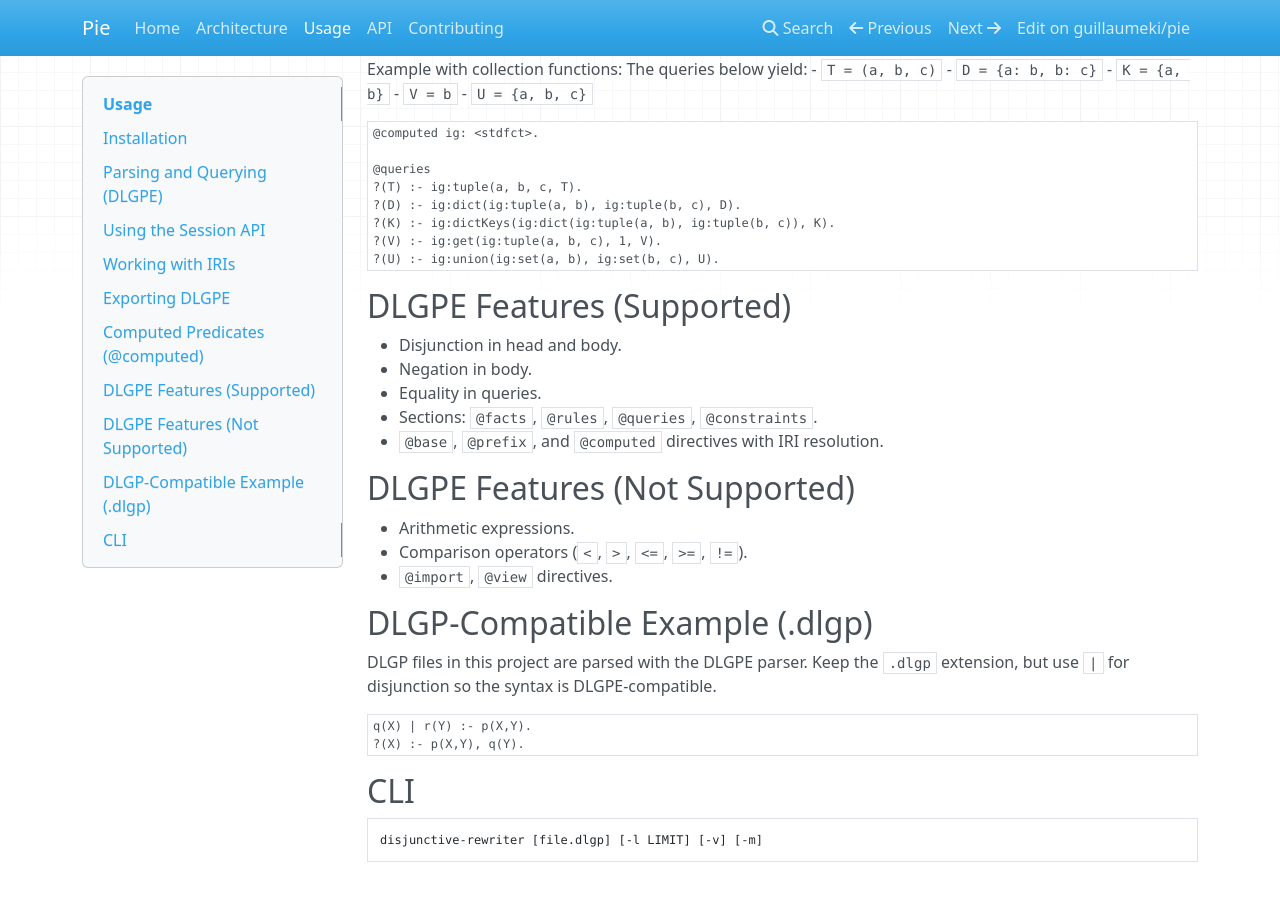
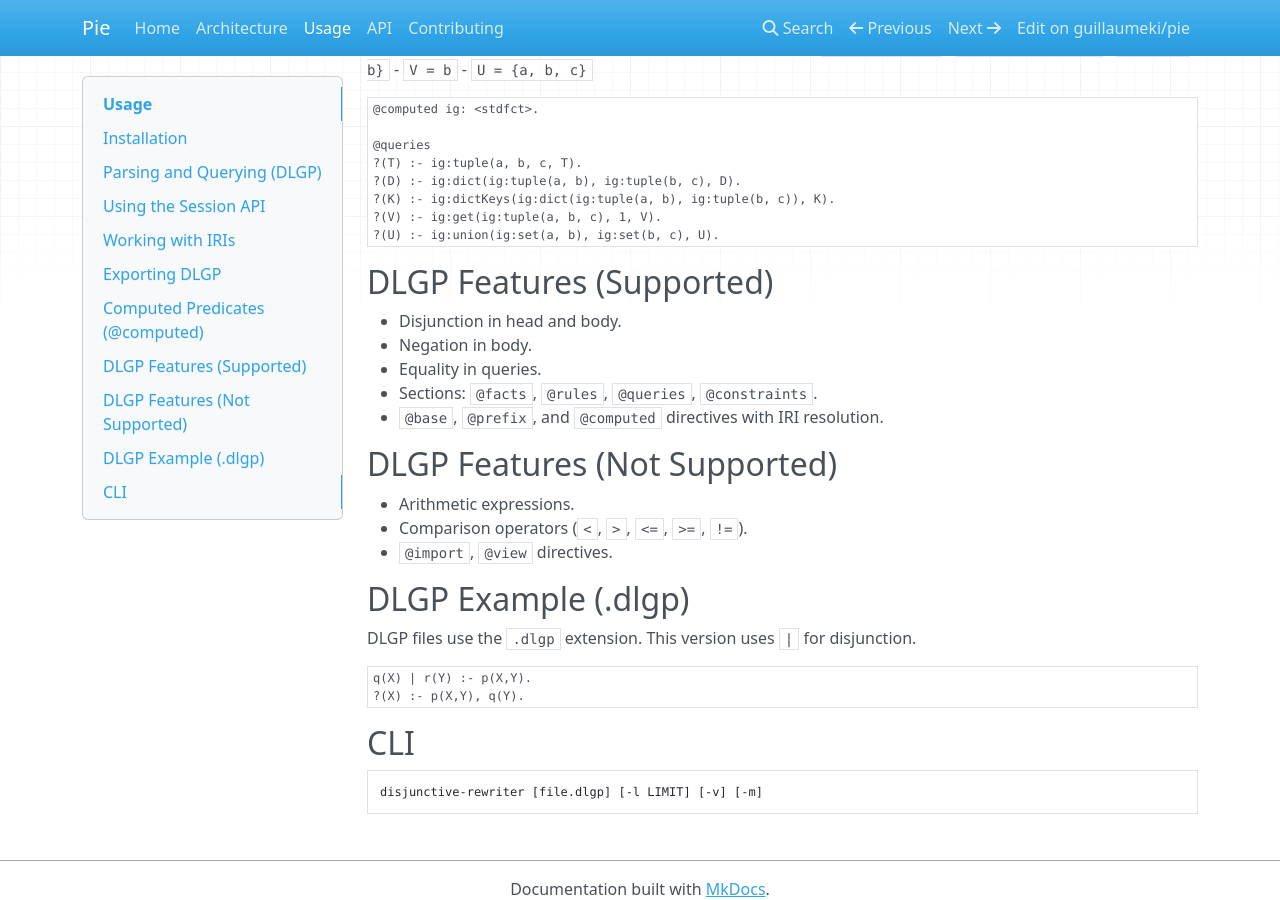
Before and after one commit to guillaumeki/pie, an MkDocs documentation site: the page built from docs/usage.md, in a window 1280 px wide and 900 px high, scrolled down 3869 px. Built offline with MkDocs 1.6.1, drawn with Linux system fonts in a browser that asks for light colours; nearby versions of some CDN libraries; some of the changed text lies outside the part shown.

Commit message:
docs: align dlgp naming

````diff
--- a/docs/usage.md
+++ b/docs/usage.md
@@ -5,8 +5,8 @@
 pip install -e .
 ```
 
-## Parsing and Querying (DLGPE)
-This example parses a DLGPE document, builds a fact base, and returns both
+## Parsing and Querying (DLGP)
+This example parses a DLGP document, builds a fact base, and returns both
 substitutions and projected answers.
 ```python
 from prototyping_inference_engine.io.parsers.dlgpe import DlgpeParser
@@ -85,12 +85,12 @@ value = iri.recompose()
 print(value)  # http://example.org/ns/resource
 ```
 
-Parsing with DLGPE stores the last `@base` and `@prefix` directives in the
+Parsing with DLGP stores the last `@base` and `@prefix` directives in the
 `ParseResult` and `ReasoningSession` so you can reuse them when exporting.
 Computed prefix directives (`@computed`) are stored as well.
 
-## Exporting DLGPE
-This example parses a document and exports it back to DLGPE with a writer.
+## Exporting DLGP
+This example parses a document and exports it back to DLGP with a writer.
 ```python
 from prototyping_inference_engine.io.writers.dlgpe_writer import DlgpeWriter
 from prototyping_inference_engine.session.reasoning_session import ReasoningSession
@@ -243,21 +243,20 @@ The queries below yield:
 ?(U) :- ig:union(ig:set(a, b), ig:set(b, c), U).
 ```
 
-## DLGPE Features (Supported)
+## DLGP Features (Supported)
 - Disjunction in head and body.
 - Negation in body.
 - Equality in queries.
 - Sections: `@facts`, `@rules`, `@queries`, `@constraints`.
 - `@base`, `@prefix`, and `@computed` directives with IRI resolution.
 
-## DLGPE Features (Not Supported)
+## DLGP Features (Not Supported)
 - Arithmetic expressions.
 - Comparison operators (`<`, `>`, `<=`, `>=`, `!=`).
 - `@import`, `@view` directives.
 
-## DLGP-Compatible Example (.dlgp)
-DLGP files in this project are parsed with the DLGPE parser. Keep the `.dlgp`
-extension, but use `|` for disjunction so the syntax is DLGPE-compatible.
+## DLGP Example (.dlgp)
+DLGP files use the `.dlgp` extension. This version uses `|` for disjunction.
 
 ```prolog
 q(X) | r(Y) :- p(X,Y).
````
Also changed, not shown: CHANGELOG.md (+1 -0 lines), README.md (+12 -13 lines), docs/api.md (+1 -1 lines), docs/architecture.md (+2 -2 lines), docs/index.md (+5 -5 lines).
